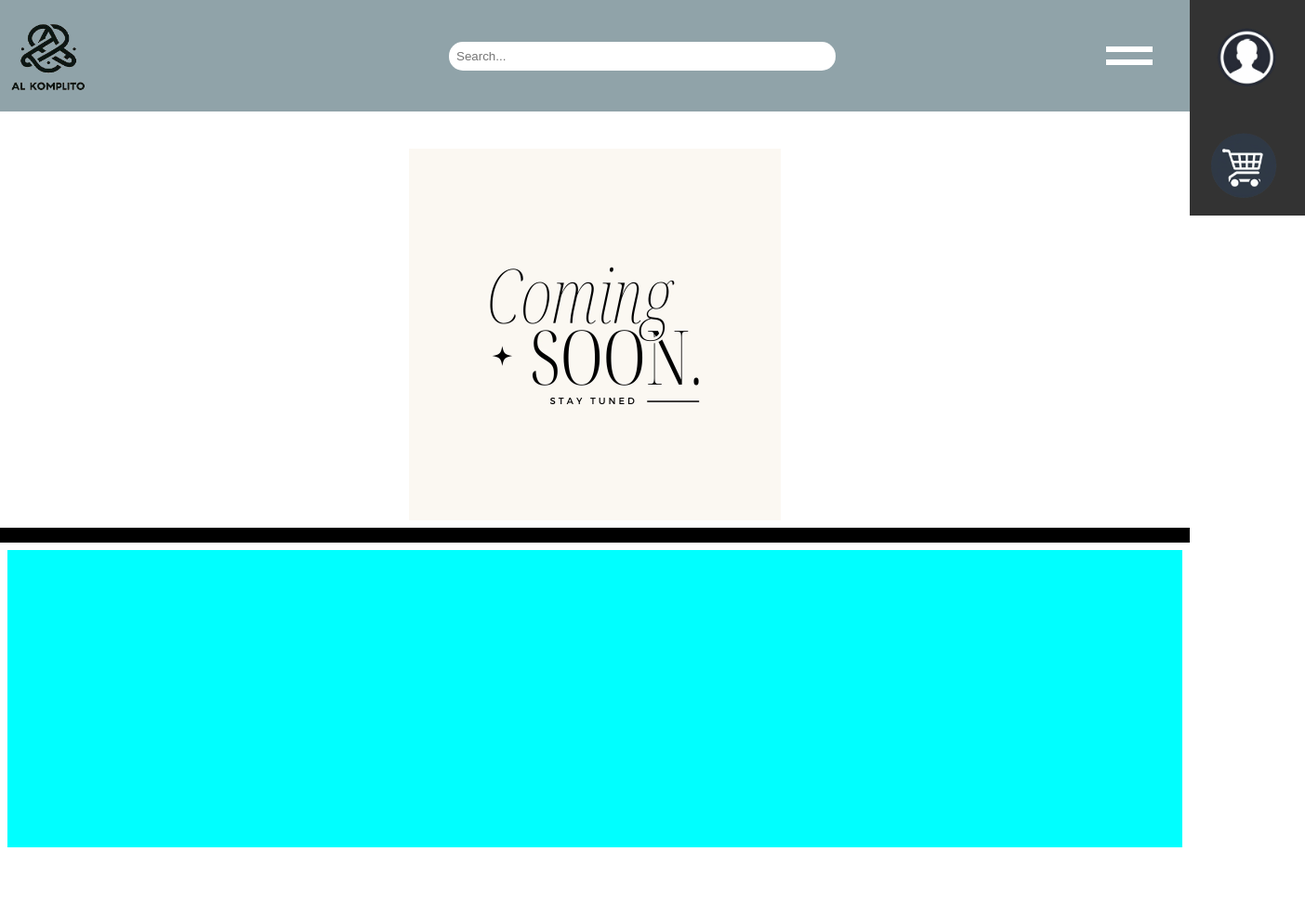
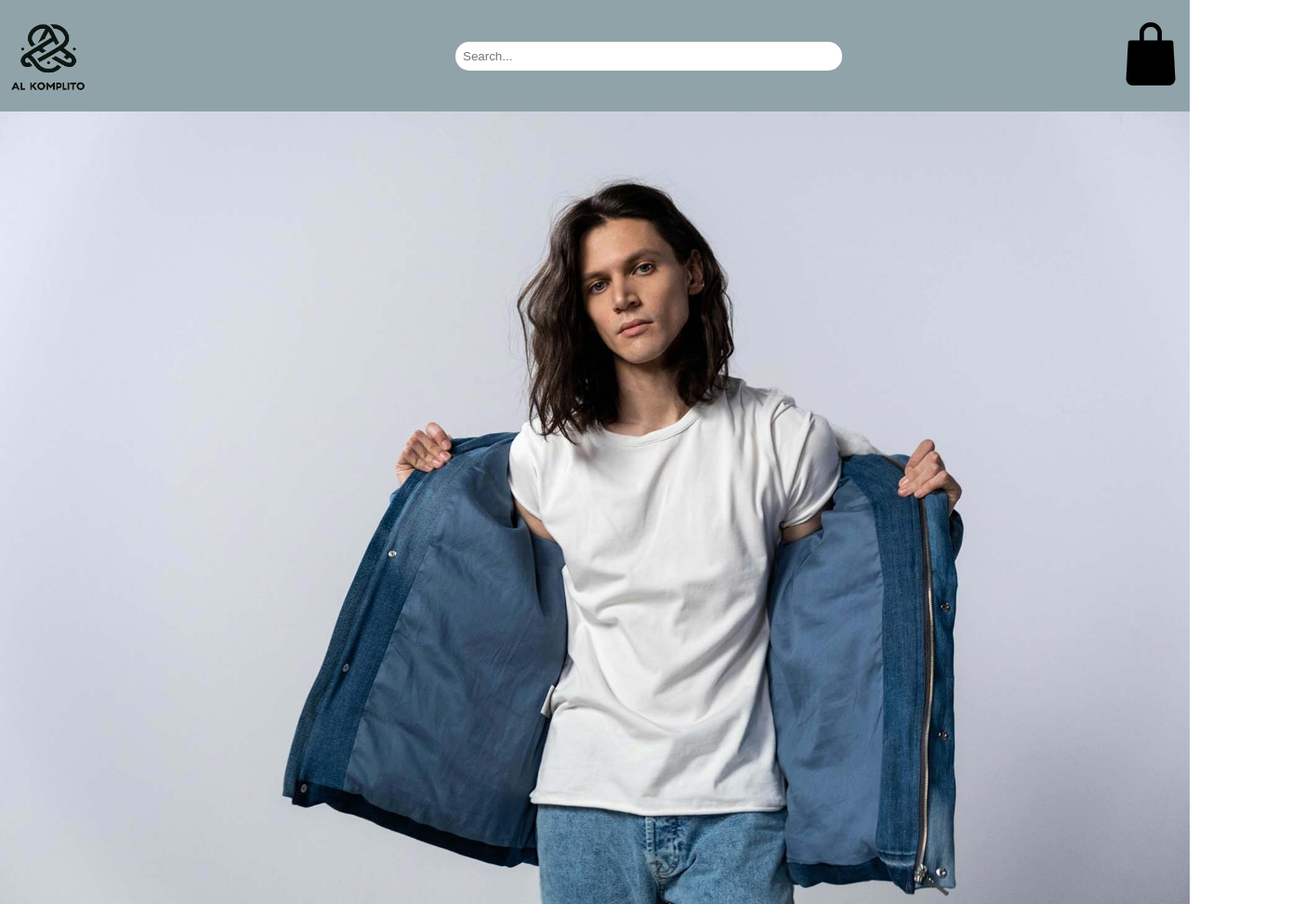
Before and after one commit to kimrobbin/AL-Komplito, a plain HTML site: page Clothing/index.html in a window 1280 px wide. Shown: the top 973 px of the page at 93% size, 1404 px wide, since content can reach past the window. Drawn offline with nearby package versions, Linux system fonts and the light colour scheme.

Commit message:
Clothes webshop edit

```diff
--- a/Clothing/index.html
+++ b/Clothing/index.html
@@ -6,6 +6,7 @@
     <meta name="viewport" content="width=device-width, initial-scale=1.0">
     <title>StartSide</title>
     <link rel="stylesheet" href="style.css">
+    <link href="https://unpkg.com/aos@2.3.1/dist/aos.css" rel="stylesheet">
 </head>
 
 <body>
@@ -17,21 +18,8 @@
             <input type="text" placeholder="Search...">
         </div>
         <div class="rightNav">
-            <ul class="menu-items">
-                <li>
-                    <div class="rightNavLogin">
-                        <a href="login.html"> <img src="bilder/login.png" alt=""> </a>
-                    </div>
-                </li>
-                <li>
-                    <div class="rightNavShopping">
-                        <a href="shoping.html"><img src="bilder/shopingcart.png" alt="Cart Checkout"></a>
-                    </div></a>
-                </li>
-            </ul>
-            <div class="hamburger-menu">
-                <div class="line"></div>
-                <div class="line"></div>
+            <div class="rightNavCart">
+                <a href="cart.html"><img src="bilder/ShoppingBag.png" alt="Cart Checkout"></a>
             </div>
         </div>
 
@@ -41,8 +29,8 @@
 
 
 
-    <div class="Upperbody">
-        <img src="bilder/commingsoon.webp" alt="comming soon">
+    <div class="UpperbodyC">
+        <img src="bilder/HeroClothing.jpg" alt="comming soon">
     </div>
 
     <div class="productIntro"></div>
@@ -71,7 +59,7 @@
     </div>
 
 
-    <script src="script.js"></script>
+    <script src="https://unpkg.com/aos@2.3.1/dist/aos.js" src="script.js">  AOS.init(); </script>
 </body>
 
 </html>
--- a/Clothing/style.css
+++ b/Clothing/style.css
@@ -105,7 +105,7 @@ h2 {
     padding-bottom: 2.9vh;
 }
 
-.GeForce_256 .geforce_info{
+.GeForce_256 .geforce_info {
     background-color: wheat;
     padding-left: 1vh;
     padding-right: 1vh;
@@ -222,6 +222,7 @@ button {
 button:hover {
     opacity: 0.8;
 }
+
 /* _______________________ Header Anims */
 
 .menu-items {
@@ -291,7 +292,7 @@ button:hover {
 /* _______________________ Clothing Website */
 
 
-.productIntro{
+.productIntro {
     width: 100%;
     height: 2vh;
     background-color: black;
@@ -299,7 +300,7 @@ button:hover {
     margin-bottom: 1vh;
 }
 
-.CSection{
+.CSection {
     display: flex;
     justify-content: space-between;
     margin-bottom: 15vh;
@@ -308,20 +309,35 @@ button:hover {
 }
 
 
-.Sticker1{
+.Sticker1 {
     width: 60vh;
     height: 40vh;
     background-color: aqua;
 }
 
-.Sticker2{
+.Sticker2 {
     width: 60vh;
     height: 40vh;
     background-color: aqua;
 }
 
-.Sticker3{
+.Sticker3 {
     width: 60vh;
     height: 40vh;
     background-color: aqua;
 }
+
+
+.rightNavCart img {
+    width: 8.5vh;
+    padding-right: 1vh;
+}
+
+.UpperbodyC {
+    display: flex;
+    justify-content: center;
+}
+
+.UpperbodyC img {
+    width: 100%;
+}
```
Also changed, not shown: Clothing/bilder/HeroClothing.jpg (added), Clothing/bilder/ShoppingBag.png (added), Clothing/cart.html (added). Lines whose indentation alone changed are shown as unchanged.
